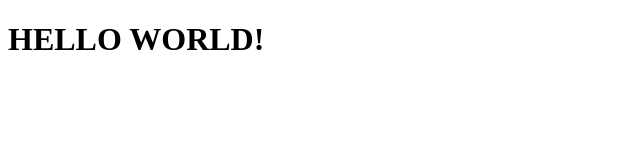
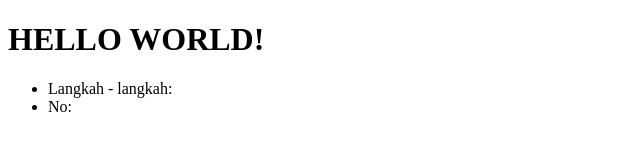
Before and after one commit to doankdepp/depp-test-repo2, a plain HTML site: page index.html in a window 1280 px wide. Shown: the whole page, without its empty margins (0-640 px from the left). Drawn offline with Linux system fonts and the light colour scheme.

Commit message:
menambahkan list

```diff
--- a/index.html
+++ b/index.html
@@ -9,5 +9,10 @@
 
     <H1>HELLO WORLD!</H1>
 
+    <ul>
+        <li>Langkah - langkah:</li>
+        <li>No:</li>
+    </ul>
+
 </body>
 </html>
```
